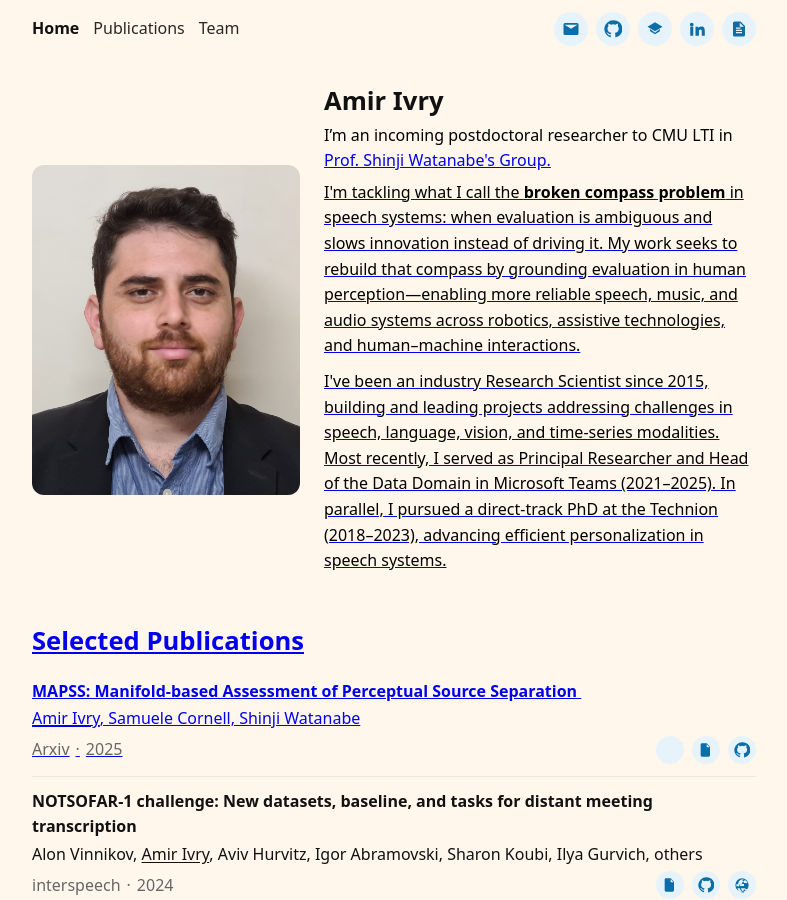
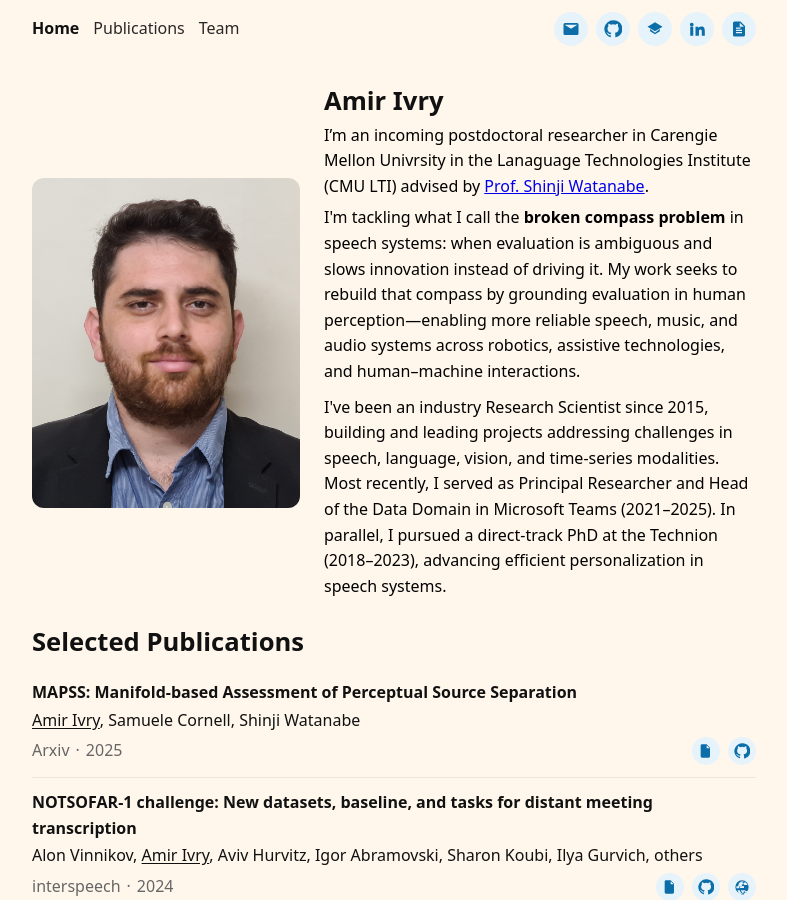
Before and after one commit to Amir-Ivry/Amir-Ivry.github.io, a Jekyll site: the page built from index.html, in a window 1280 px wide and 900 px high. Shown: the whole window, without its empty margins (246-1033 px from the left). Built offline with Jekyll 4.4.1, drawn with Linux system fonts in a browser that asks for light colours.

Commit message:
Update index.html

```diff
--- a/index.html
+++ b/index.html
@@ -20,7 +20,7 @@
     {% endif %}
 
     <p class="lead">
-      I’m an incoming postdoctoral researcher to CMU LTI in <a href="https://sites.google.com/view/shinjiwatanabe" target="_blank">Prof. Shinji Watanabe's Group.
+      I’m an incoming postdoctoral researcher in Carengie Mellon Univrsity in the Lanaguage Technologies Institute (CMU LTI) advised by <a href="https://sites.google.com/view/shinjiwatanabe" target="_blank">Prof. Shinji Watanabe</a>.
     </p>
 
     <p class="lead">
```
